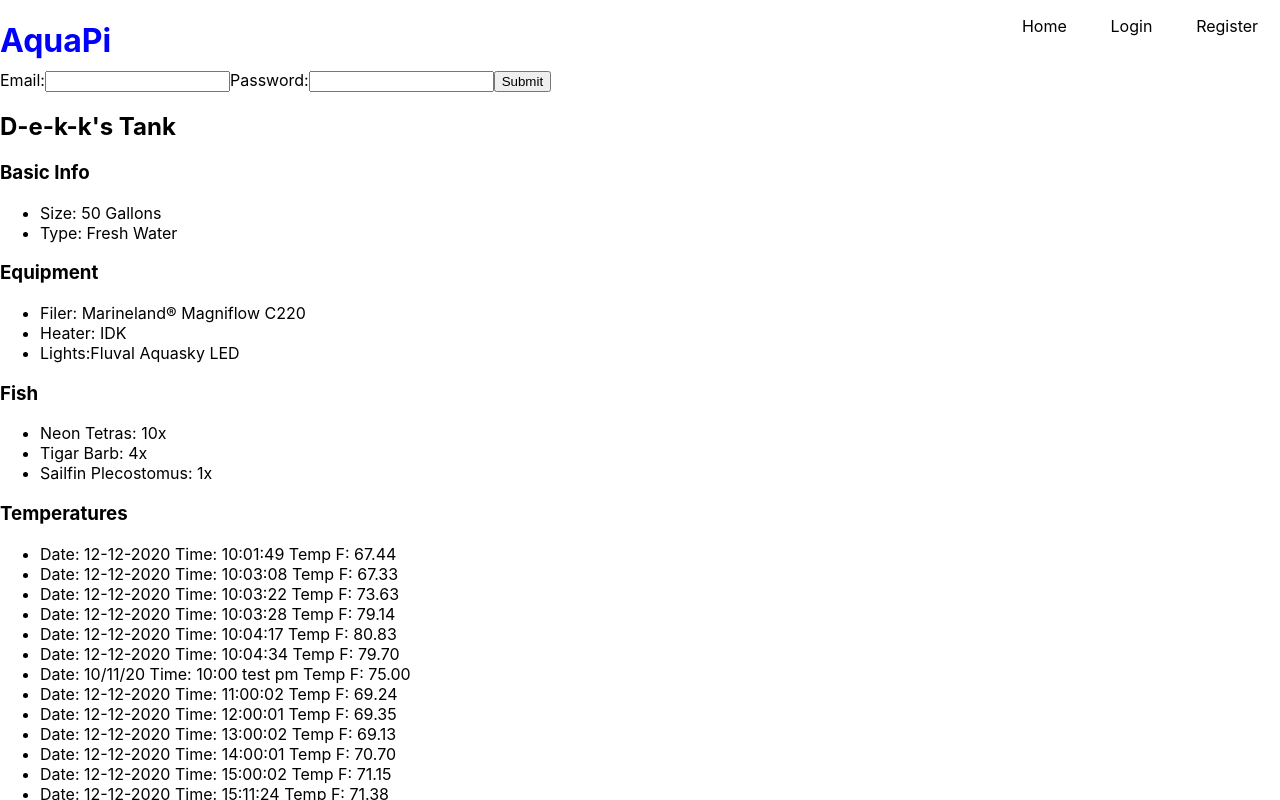
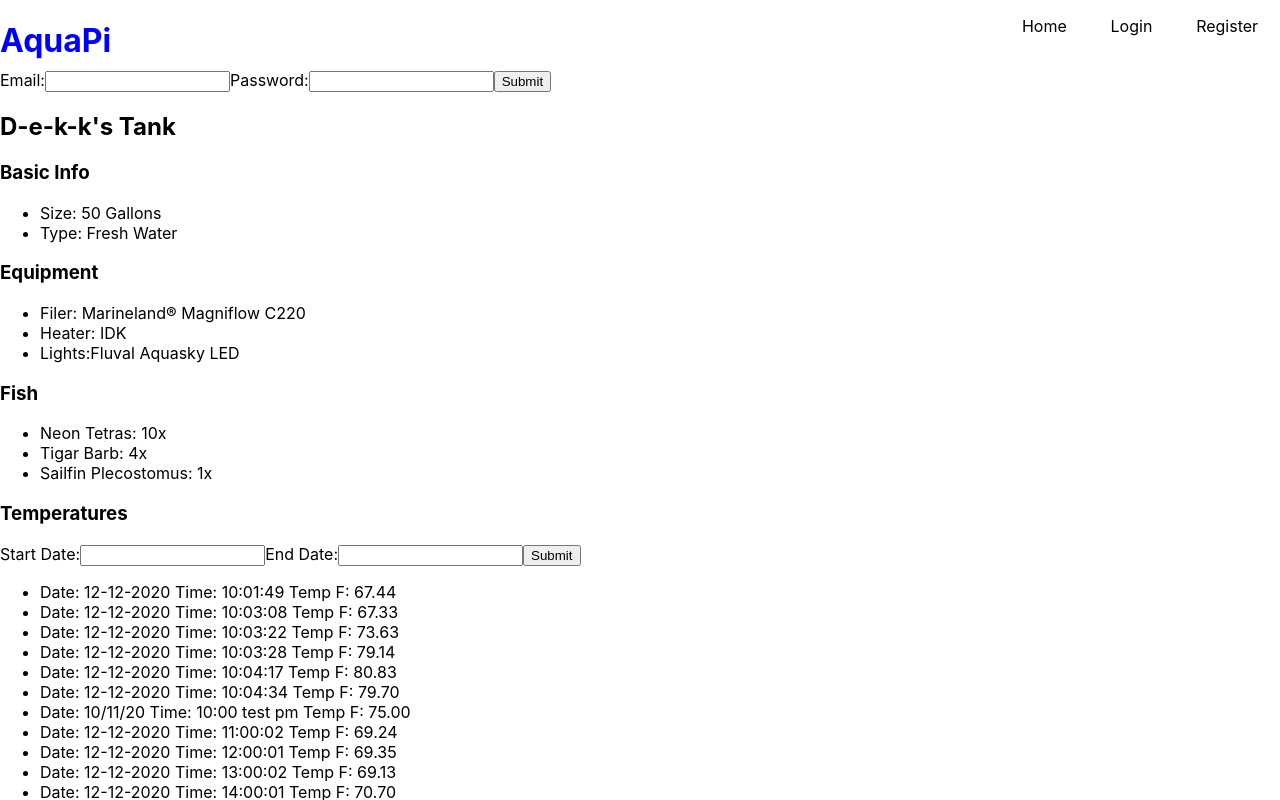
Before and after one commit to d-e-k-k/aquapi_frontend, a React (Create React App) app: page / in a window 1280 px wide. Both pictures are taken after a click on the element "Temperatures". Shown: the top 800 px of the page. Built offline with nearby package versions, Linux system fonts and the light colour scheme.

Commit message:
Created basic date range form

```diff
--- a/src/components/aquarium_status/temperature/TemperatureList.js
+++ b/src/components/aquarium_status/temperature/TemperatureList.js
@@ -28,6 +28,17 @@ const TemperatureList = () => {
 			<h3 onClick={toggleShowTemperatures}>Temperatures</h3>
 			{showTemperatures ? (
 				<div>
+                    <form>
+                        <label>
+                            Start Date:
+                            <input type='text' id='start' required/>
+                        </label>
+                        <label>
+                            End Date:
+                            <input type='text' id='end' required/>
+                        </label>
+                        <input type='submit'/>
+                    </form>
 					<ul>
 						{temperatureData
 							? temperatureData.map((temperatureObj) => {
```
Also changed, not shown: 1 other file (tests, documents, lock files or other folders).
